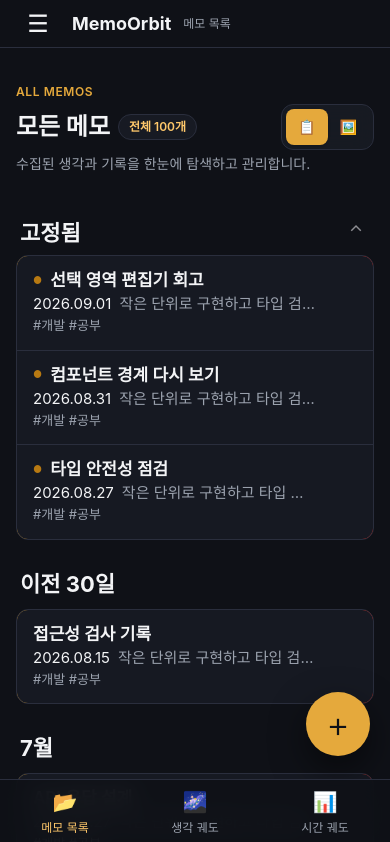
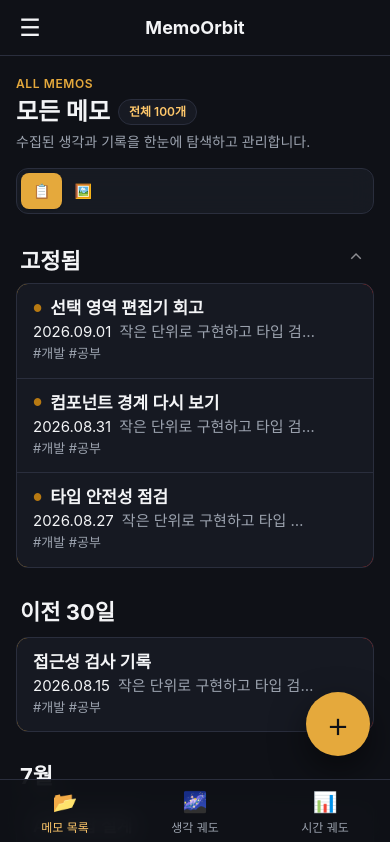
Before and after one commit to jujubeball/260828-memoorbit, a Next.js app: page / in a window 390 px wide. Shown: the top 842 px of the page. Built offline with nearby package versions, Linux system fonts and the light colour scheme.

Commit message:
모바일 브랜드와 페이지 제목 축약 전환형 상단바 구현

```diff
--- a/app/page.tsx
+++ b/app/page.tsx
@@ -120,6 +120,7 @@ export default function Home(): React.JSX.Element {
   const [memoViewMode, setMemoViewMode] = useState<MemoViewMode>("list");
   const [isDrawerOpen, setIsDrawerOpen] = useState(false);
   const [isMemoToolbarStuck, setIsMemoToolbarStuck] = useState(false);
+  const [isContentHeaderVisible, setIsContentHeaderVisible] = useState(true);
 
   // 💡 [브라우저 저장소 불러오기]
   // 첫 화면이 열린 뒤 이전 방문에서 저장한 메모를 읽고, 읽기가 끝난 뒤에만 새 변경을 다시 저장하도록 표시합니다.
@@ -208,7 +209,9 @@ export default function Home(): React.JSX.Element {
   };
   const selectNavigation = (section: NavigationSection): void => {
     setActiveSection(section);
+    setIsContentHeaderVisible(true);
     setIsDrawerOpen(false);
+    window.scrollTo({ top: 0, behavior: "auto" });
   };
   // 💡 [메모 저장과 자동 저장의 공통 입구]
   // 완료 버튼과 뒤로가기 자동 저장이 모두 이 함수를 사용하며, 기존 메모는 교체하고 새 메모는 목록 맨 앞에 추가합니다.
@@ -325,32 +328,44 @@ export default function Home(): React.JSX.Element {
         </p>
       </aside>
 
-      <header className="sticky top-0 z-30 flex h-12 w-full items-center border-b border-[#2a2e3d] bg-[#0f1117] px-4 xl:hidden">
-        <div className="mx-auto flex w-full max-w-5xl items-center">
-          <div className="flex min-w-0 items-center gap-3">
+      <header className="sticky top-0 z-30 flex h-14 w-full items-center border-b border-[#2a2e3d] bg-[#0f1117] px-2 xl:hidden">
+        <div className="mx-auto grid w-full max-w-5xl grid-cols-[44px_minmax(0,1fr)_44px] items-center">
           <button
             type="button"
             onClick={() => setIsDrawerOpen(true)}
-              className="ios-tap flex h-11 w-11 items-center justify-center text-2xl xl:hidden"
+            className="ios-tap flex h-11 w-11 items-center justify-center text-2xl"
             aria-label="메뉴 열기"
           >
             ☰
           </button>
+          <div className="min-w-0 text-center">
+            {isContentHeaderVisible ? (
               <button
                 type="button"
                 onClick={() => selectNavigation("memos")}
-              className="truncate text-lg font-bold"
+                className="max-w-full truncate text-lg font-bold transition-opacity"
                 aria-label="MemoOrbit 메모 목록 홈"
               >
                 MemoOrbit
               </button>
-            <span className="truncate text-xs text-[#9ca3af]">
-              {
-                NAVIGATION_ITEMS.find((item) => item.id === activeSection)
-                  ?.label
-              }
-            </span>
+            ) : (
+              <strong className="block truncate px-2 text-[17px] font-semibold">
+                {NAVIGATION_ITEMS.find((item) => item.id === activeSection)?.label}
+              </strong>
+            )}
           </div>
+          {isContentHeaderVisible ? (
+            <span className="h-11 w-11" aria-hidden="true" />
+          ) : (
+            <button
+              type="button"
+              onClick={() => selectNavigation("memos")}
+              className="ios-tap flex h-11 w-11 items-center justify-center text-xl text-[#e5a93c]"
+              aria-label="MemoOrbit 메모 목록 홈"
+            >
+              ◉
+            </button>
+          )}
         </div>
       </header>
       <main
@@ -359,7 +374,7 @@ export default function Home(): React.JSX.Element {
         {activeSection === "memos" && (
           <>
             <div
-              className={`sticky top-12 z-20 border-b border-transparent bg-[#0f1117] py-3 backdrop-blur-md transition-all duration-200 xl:top-0 xl:py-4 ${isMemoToolbarStuck ? "xl:border-[#2a2e3d] xl:shadow-[0_10px_24px_rgb(0_0_0/0.18)]" : ""}`}
+              className={`border-b border-transparent bg-[#0f1117] transition-all duration-200 xl:sticky xl:top-0 xl:z-20 xl:py-4 ${isMemoToolbarStuck ? "xl:border-[#2a2e3d] xl:shadow-[0_10px_24px_rgb(0_0_0/0.18)]" : ""}`}
             >
               <MainContentHeader
                 id="all-memos-title"
@@ -367,6 +382,7 @@ export default function Home(): React.JSX.Element {
                 title="모든 메모"
                 badge={`전체 ${memos.length}개`}
                 description="수집된 생각과 기록을 한눈에 탐색하고 관리합니다."
+                onVisibilityChange={setIsContentHeaderVisible}
                 action={
                   <div
                     className="flex rounded-xl border border-[#2a2e3d] bg-[#1a1d26]/80 p-1 backdrop-blur-md"
@@ -460,10 +476,18 @@ export default function Home(): React.JSX.Element {
           </>
         )}
         {activeSection === "orbit" && (
-          <OrbitGraphView memos={memos} onOpenMemo={openMemo} />
+          <OrbitGraphView
+            memos={memos}
+            onOpenMemo={openMemo}
+            onHeaderVisibilityChange={setIsContentHeaderVisible}
+          />
         )}
         {activeSection === "timeline" && (
-          <TimelineStreamView memos={memos} onOpenMemo={openMemo} />
+          <TimelineStreamView
+            memos={memos}
+            onOpenMemo={openMemo}
+            onHeaderVisibilityChange={setIsContentHeaderVisible}
+          />
         )}
       </main>
       {activeSection === "memos" && (
--- a/src/components/MainContentHeader.tsx
+++ b/src/components/MainContentHeader.tsx
@@ -1,4 +1,6 @@
-import type { ReactNode } from "react";
+"use client";
+
+import { useEffect, useRef, type ReactNode } from "react";
 
 interface MainContentHeaderProps {
   id: string;
@@ -7,6 +9,7 @@ interface MainContentHeaderProps {
   description: string;
   badge?: string;
   action?: ReactNode;
+  onVisibilityChange?: (isVisible: boolean) => void;
 }
 
 // 세 주요 화면이 같은 간격과 정보 순서를 사용하도록 영문 라벨·제목·설명을 한곳에서 그립니다.
@@ -17,9 +20,25 @@ export function MainContentHeader({
   description,
   badge,
   action,
+  onVisibilityChange,
 }: MainContentHeaderProps): React.JSX.Element {
+  const headerRef = useRef<HTMLElement>(null);
+
+  // 💡 [큰 페이지 제목 노출 감지]
+  // 콘텐츠 헤더가 상단바 아래에서 사라졌는지 관찰해 모바일 상단바가 브랜드와 축약 페이지명 중 무엇을 보여 줄지 알려줍니다.
+  useEffect(() => {
+    const header = headerRef.current;
+    if (!header || !onVisibilityChange) return;
+    const observer = new IntersectionObserver(
+      ([entry]) => onVisibilityChange(entry.isIntersecting),
+      { rootMargin: "-56px 0px 0px 0px", threshold: 0 },
+    );
+    observer.observe(header);
+    return () => observer.disconnect();
+  }, [onVisibilityChange]);
+
   return (
-    <header className="pt-6">
+    <header ref={headerRef} className="pt-5 xl:pt-6">
       <p className="mb-1 text-xs font-semibold uppercase tracking-wider text-[#e5a93c]">
         {label}
       </p>
@@ -34,9 +53,14 @@ export function MainContentHeader({
             </span>
           )}
         </div>
-        {action && <div className="shrink-0">{action}</div>}
+        {action && <div className="hidden shrink-0 xl:block">{action}</div>}
       </div>
-      <p className="mb-6 text-sm text-[#9ca3af]">{description}</p>
+      <p
+        className={`${action ? "mb-4 xl:mb-6" : "mb-6"} text-sm text-[#9ca3af]`}
+      >
+        {description}
+      </p>
+      {action && <div className="mb-6 xl:hidden">{action}</div>}
     </header>
   );
 }
--- a/src/components/OrbitGraphView.tsx
+++ b/src/components/OrbitGraphView.tsx
@@ -14,6 +14,7 @@ import { MainContentHeader } from "@/src/components/MainContentHeader";
 interface OrbitGraphViewProps {
   memos: Memo[];
   onOpenMemo: (memo: Memo) => void;
+  onHeaderVisibilityChange?: (isVisible: boolean) => void;
 }
 
 interface TagNode {
@@ -62,6 +63,7 @@ const createNodes = (memos: Memo[]): TagNode[] => {
 export function OrbitGraphView({
   memos,
   onOpenMemo,
+  onHeaderVisibilityChange,
 }: OrbitGraphViewProps): React.JSX.Element {
   const canvasRef = useRef<HTMLCanvasElement>(null);
   const transformRef = useRef<ViewTransform>({ x: 0, y: 0, scale: 1 });
@@ -187,6 +189,7 @@ export function OrbitGraphView({
         label="ORBIT GRAPH"
         title="생각 궤적 탐색"
         description="태그 행성을 따라 연결된 생각 궤도를 탐색하세요."
+        onVisibilityChange={onHeaderVisibilityChange}
       />
 
       <div className="glass-panel relative hidden overflow-hidden xl:block xl:min-h-0 xl:flex-1">
--- a/src/components/TimelineStreamView.tsx
+++ b/src/components/TimelineStreamView.tsx
@@ -10,6 +10,7 @@ import type { Memo } from "@/types/memo";
 interface TimelineStreamViewProps {
   memos: Memo[];
   onOpenMemo: (memo: Memo) => void;
+  onHeaderVisibilityChange?: (isVisible: boolean) => void;
 }
 
 interface ResurfacedIdea {
@@ -37,7 +38,11 @@ const incompleteChecklistItems = (memo: Memo): string[] => {
     .filter(Boolean);
 };
 
-export function TimelineStreamView({ memos, onOpenMemo }: TimelineStreamViewProps): React.JSX.Element {
+export function TimelineStreamView({
+  memos,
+  onOpenMemo,
+  onHeaderVisibilityChange,
+}: TimelineStreamViewProps): React.JSX.Element {
   // 💡 [기간 선택 State]
   // 메모가 있으면 가장 오래된 날부터 최신 날짜까지를 처음 분석 범위로 사용합니다.
   const timestamps = memos.map((memo) => new Date(memo.createdAt).getTime()).filter(Number.isFinite);
@@ -155,6 +160,7 @@ export function TimelineStreamView({ memos, onOpenMemo }: TimelineStreamViewProp
         label="TIMELINE STREAM"
         title="시간 궤도 분석"
         description="지정한 기간 동안 쌓인 기록의 성찰과 실행 궤도를 분석합니다."
+        onVisibilityChange={onHeaderVisibilityChange}
       />
       <div className="glass-panel relative z-10 grid w-full gap-4 overflow-visible p-4 sm:grid-cols-2">
         <ResponsiveDatePicker id="timeline-start" label="시작일" value={startDate} onChange={setStartDate} />
```
Also changed, not shown: 1 other file (tests, documents, lock files or other folders). Lines whose indentation alone changed are shown as unchanged.
